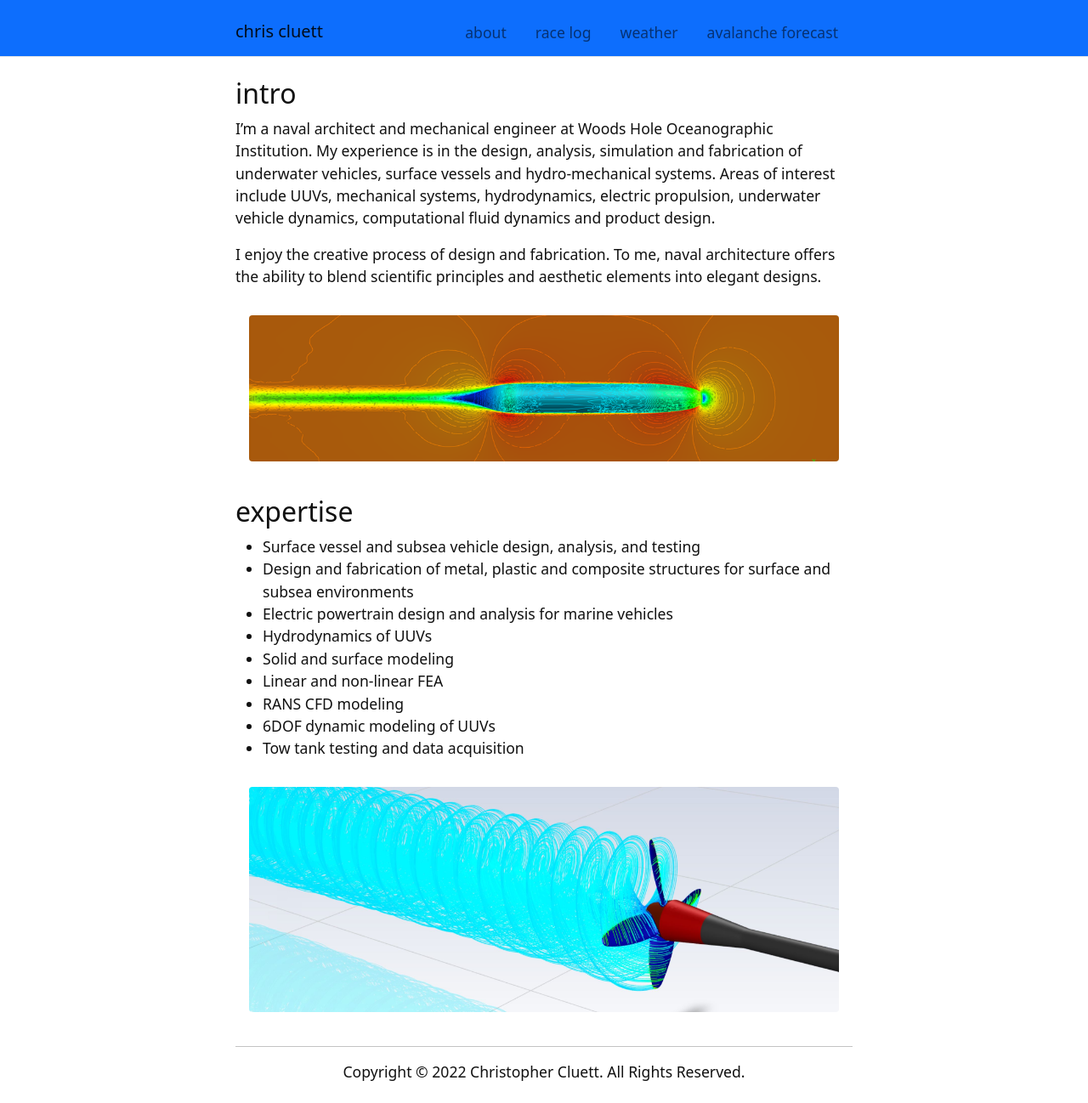
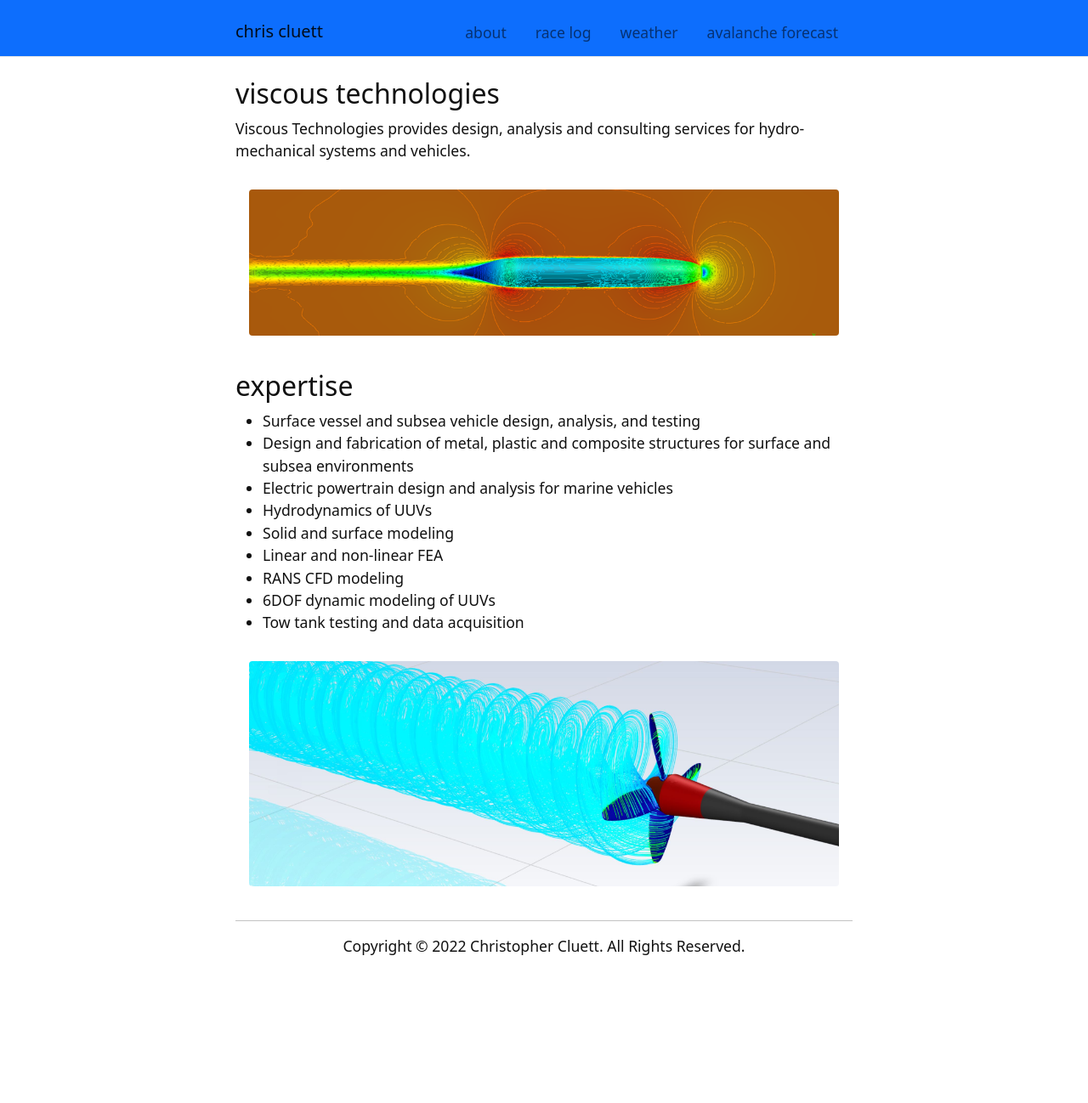
Before and after one commit to ccluett/viscous.tech, a Jekyll site: the page built from index.md, in a window 1280 px wide. Shown: the whole page at 85% size. Built offline with Jekyll 4.4.1, drawn with Linux system fonts in a browser that asks for light colours; after the commit the page ends 1150 px from its top, so only the background shows below that.

Commit message:
Update index.md

```diff
--- a/index.md
+++ b/index.md
@@ -1,12 +1,10 @@
 ---
-title: Home
+title: Viscous Technologies
 layout: default
 ---
 
-## intro
-I'm a naval architect and mechanical engineer at Woods Hole Oceanographic Institution. My experience is in the design, analysis, simulation and fabrication of underwater vehicles, surface vessels and hydro-mechanical systems. Areas of interest include UUVs, mechanical systems, hydrodynamics, electric propulsion, underwater vehicle dynamics, computational fluid dynamics and product design.
-
-I enjoy the creative process of design and fabrication. To me, naval architecture offers the ability to blend scientific principles and aesthetic elements into elegant designs.
+## viscous technologies
+Viscous Technologies provides design, analysis and consulting services for hydro-mechanical systems and vehicles.
 
 {% include figure.html img="Picture1.png" width="100%" %}
 
```
